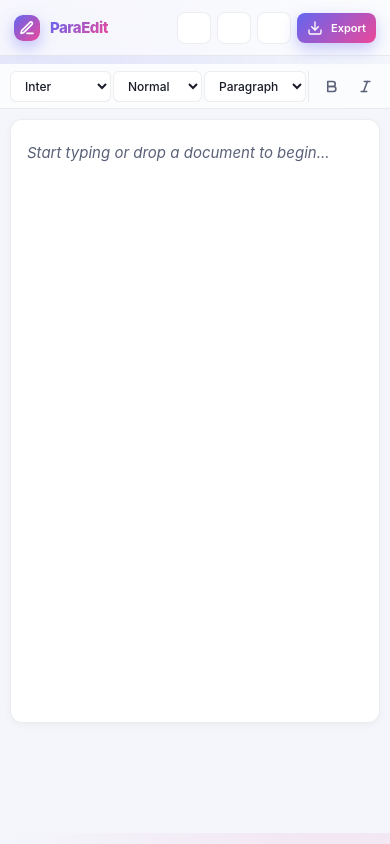
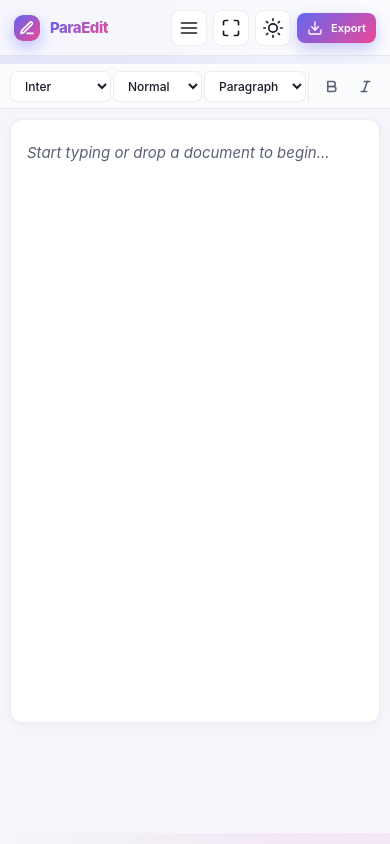
Before and after one commit to Para-Codz/ParaEdit, a plain HTML site: page index.html in a window 390 px wide. Drawn offline with nearby package versions, Linux system fonts and the light colour scheme; a script that the page names is missing.

Commit message:
responive issues

```diff
--- a/styles.css
+++ b/styles.css
@@ -1241,7 +1241,7 @@
   }
 
   .btn {
-    padding: 9px 16px;
+    padding: 7px 12px;
     font-size: 13px;
   }
 
@@ -1285,3 +1285,32 @@
     font-size: 11px;
   }
 }
+
+
+/* Chat Gpt */
+
+.btn-icon {
+  width: 40px;
+  height: 40px;
+  padding: 0;
+  display: flex;
+  align-items: center;
+  justify-content: center;
+}
+
+.btn-icon svg {
+  width: 22px;
+  height: 22px;
+}
+
+@media (max-width: 600px) {
+  .btn-icon {
+    width: 36px;
+    height: 36px;
+  }
+
+  .btn-icon svg {
+    width: 20px;
+    height: 20px;
+  }
+}
```
